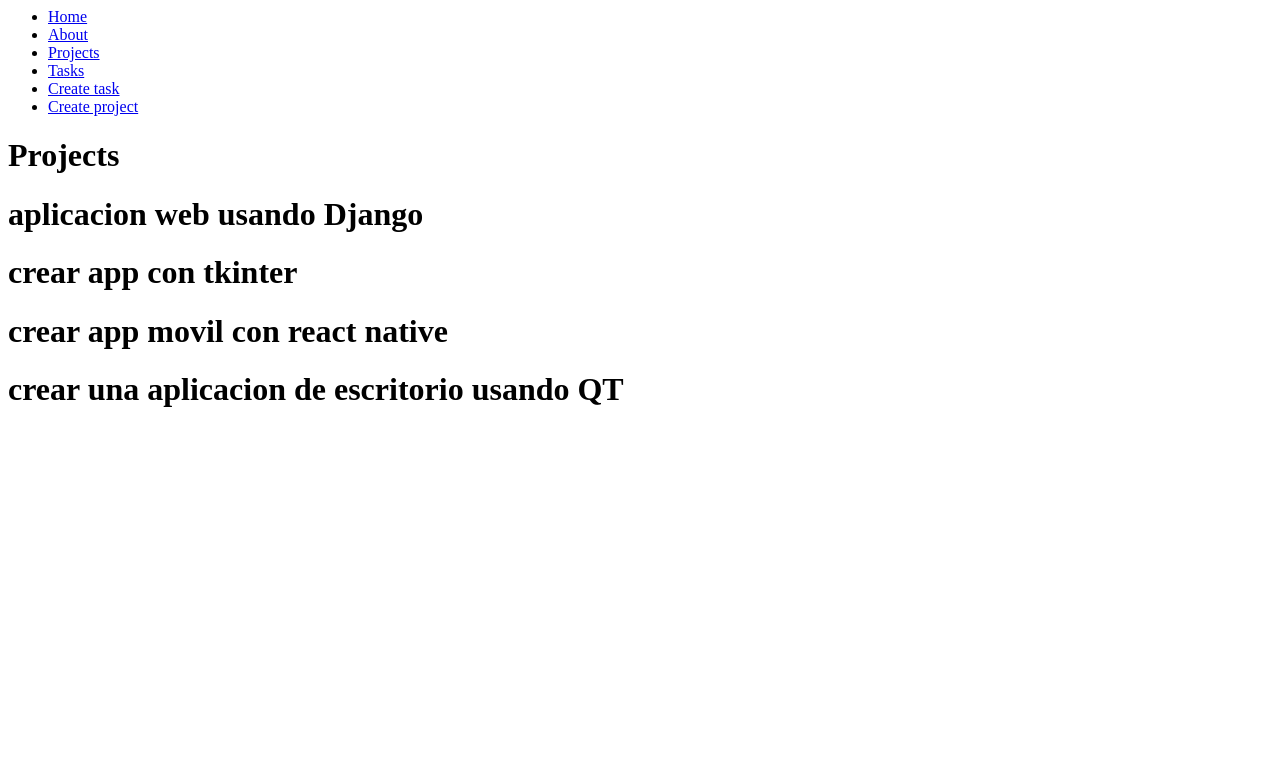
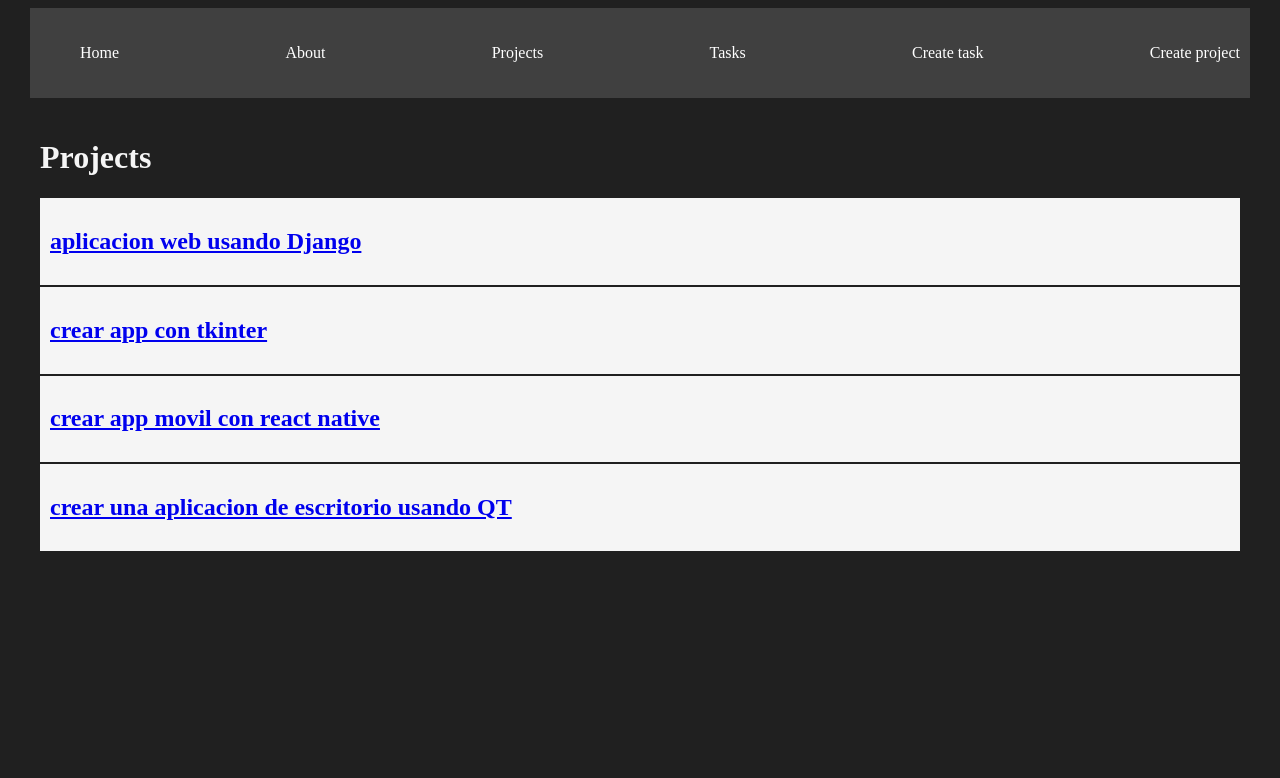
Before and after one commit to tiago2342t/django-course, a Django app: page /projects/ in a window 1280 px wide. Shown: the top 778 px of the page. Run offline with Django 5.2, Linux system fonts and the light colour scheme; data comes from the database, SQL or seed files in the repository.

Commit message:
Static files added

```diff
--- /dev/null
+++ b/myapp/static/styles/main.css
@@ -0,0 +1,47 @@
+body {
+    background: #202020;
+    color: whitesmoke;
+}
+
+.navbar {
+    background: #404040;
+    padding: 5px 0;
+}
+
+.navbar ul {
+    display: flex;
+    justify-content: space-between;
+}
+
+.navbar ul li {
+    list-style: none;
+}
+
+.navbar ul li a {
+    color: white;
+    text-decoration: none;
+}
+
+.navbar ul li a:hover {
+    color: aquamarine;
+}
+
+.container {
+    max-width: 1200px;
+    margin: auto;
+    padding: 20px 10px;
+}
+
+.card {
+    background: whitesmoke;
+    color: black;
+    padding: 10px;
+    margin-bottom: 2px;
+}
+
+.input {
+    background: wheat;
+    padding: 10px;
+    text-align: center;
+    display: block;
+}
--- a/myapp/templates/index.html
+++ b/myapp/templates/index.html
@@ -1,8 +1,12 @@
 {% extends 'layouts/base.html' %}
+
+{% load static %}
 
 {% block content %}
 <h1>{{ title }}</h1>
 
+<img src="{% static 'django-icon.svg' %}" alt="" width="70">
+
 <p>Lorem, ipsum dolor sit amet consectetur adipisicing elit. Tenetur accusantium dolore ad dicta perferendis nemo natus quo corrupti magni repellat, rerum nostrum. Natus unde suscipit in iure ratione et sed?</p>
 
 {% endblock %}
--- a/myapp/templates/layouts/base.html
+++ b/myapp/templates/layouts/base.html
@@ -1,4 +1,15 @@
-<nav>
+{% load static %}
+
+<!DOCTYPE html>
+<html lang="en">
+<head>
+    <meta charset="UTF-8">
+    <meta name="viewport" content="width=device-width, initial-scale=1.0">
+    <title>Django Projects</title>
+    <link rel="stylesheet" href="{% static 'styles/main.css' %}">
+</head>
+<body>
+    <nav class="navbar container">
         <ul>
             <li><a href="{% url 'index' %}">Home</a></li>
             <li><a href="{% url 'about' %}">About</a></li>
@@ -9,5 +20,9 @@
         </ul>
     </nav>
 
+    <main class="container">
         {% block content %}
         {% endblock %}
+    </main>
+</body>
+</html>
--- a/myapp/templates/projects/projects.html
+++ b/myapp/templates/projects/projects.html
@@ -4,9 +4,11 @@
 <h1>Projects</h1>
 
 {% for project in projects %}
-<div>
-    <h1>{{ project.name }}</h1>
-</div>
+<article class="card">
+    <a href="{% url 'project_detail' project.id %}">
+        <h1>{{ project.name }}</h1>
+    </a>
+</article>
 {% endfor %}
 
 {% endblock %}
--- a/myapp/urls.py
+++ b/myapp/urls.py
@@ -6,6 +6,7 @@ urlpatterns = [
     path('about/', views.about, name='about'),
     path('hello/<str:username>', views.hello, name='hello'),
     path('projects/', views.projects, name='projects'),
+    path('projects/<int:id>', views.project_detail, name='project_detail'),
     path('tasks/', views.tasks, name='tasks'),
     path('create_task/', views.create_task, name='create_task'),
     path('create_project/', views.create_project, name='create_project')
--- a/myapp/views.py
+++ b/myapp/views.py
@@ -1,6 +1,6 @@
 from django.http import HttpResponse
 from .models import Project, Task
-from django.shortcuts import render, redirect
+from django.shortcuts import render, redirect, get_object_or_404
 from .forms import CreateNewTask, CreateNewProject
 
 # Create your views here.
@@ -25,12 +25,10 @@ def hello(request, username):
 
 
 def projects(request):
-    # projects = list(Project.objects.values())
     projects = Project.objects.all()
     return render(request, 'projects/projects.html', {
         'projects': projects
     })
-    # return JsonResponse(projects, safe=False)
 
 
 def tasks(request):
@@ -59,3 +57,12 @@ def create_project(request):
     else:
         Project.objects.create(name=request.POST['name'])
         return redirect('projects')
+
+
+def project_detail(request, id):
+    project = get_object_or_404(Project, id=id)
+    tasks = Task.objects.filter(project_id=id)
+    return render(request, 'projects/detail.html', {
+        'project': project,
+        'tasks': tasks
+    })
```
Also changed, not shown: myapp/forms.py (+4 -3 lines), myapp/templates/projects/detail.html (added, +12 -0 lines), myapp/static/django-icon.svg (added). Lines whose indentation alone changed are shown as unchanged.
